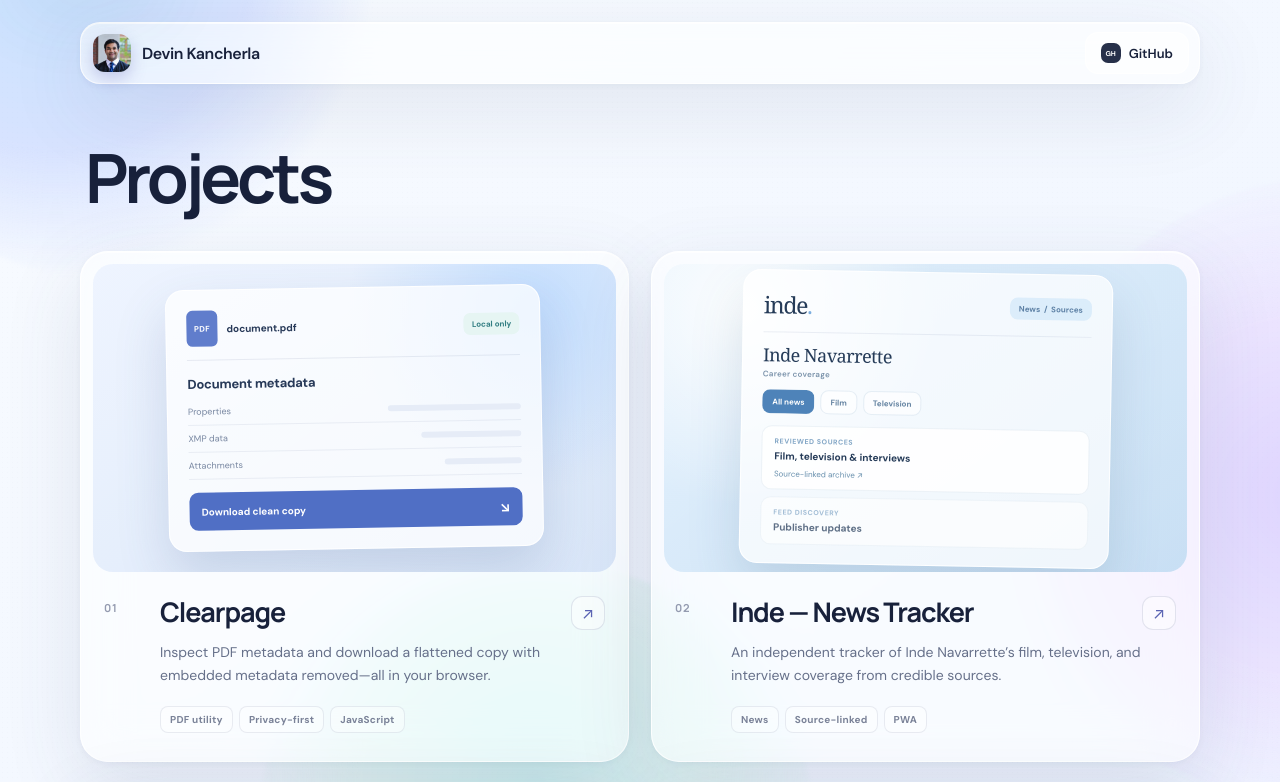
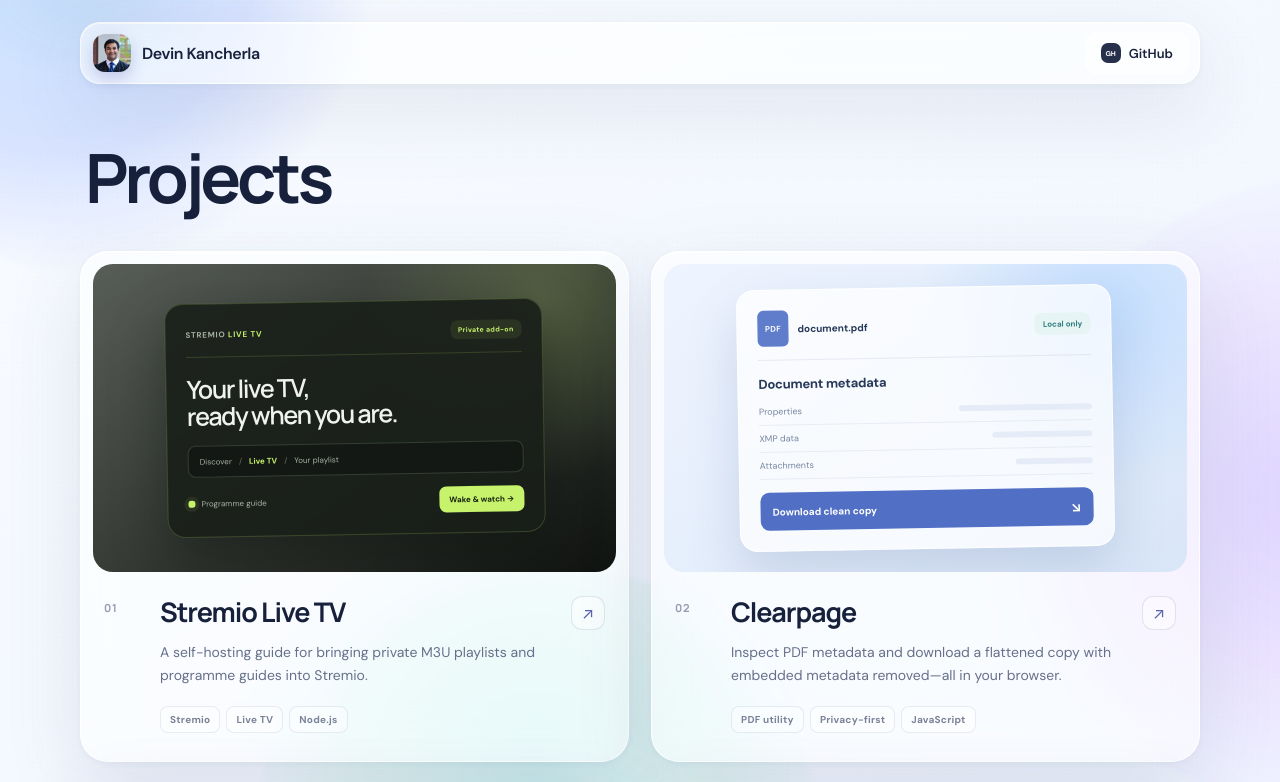
Before and after one commit to dev1niscool/dev1niscool.github.io, a plain HTML site: page index.html in a window 1280 px wide. Shown: the top 782 px of the page. Drawn offline with Linux system fonts and the light colour scheme.

Commit message:
Add Stremio Live TV project

```diff
--- a/index.html
+++ b/index.html
@@ -74,6 +74,37 @@
         <div class="project-grid">
           <article class="project-card glass reveal-card">
             <a
+              class="project-preview preview-stremio"
+              href="https://dev1niscool.github.io/stremio-live-tv/"
+              target="_blank"
+              rel="noreferrer"
+              aria-label="Open Stremio Live TV"
+            >
+              <div class="stremio-panel" aria-hidden="true">
+                <div class="stremio-head"><span>STREMIO <b>LIVE TV</b></span><small>Private add-on</small></div>
+                <div class="stremio-title">Your live TV,<br />ready when you are.</div>
+                <div class="stremio-flow"><span>Discover</span><i>/</i><b>Live TV</b><i>/</i><span>Your playlist</span></div>
+                <div class="stremio-guide">
+                  <span><i></i>Programme guide</span>
+                  <b>Wake &amp; watch →</b>
+                </div>
+              </div>
+            </a>
+            <div class="project-info">
+              <div class="project-number">01</div>
+              <div class="project-copy">
+                <div class="project-title-line">
+                  <h3>Stremio Live TV</h3>
+                  <a class="arrow-link" href="https://dev1niscool.github.io/stremio-live-tv/" target="_blank" rel="noreferrer" aria-label="Visit Stremio Live TV">↗</a>
+                </div>
+                <p>A self-hosting guide for bringing private M3U playlists and programme guides into Stremio.</p>
+                <div class="tag-list"><span>Stremio</span><span>Live TV</span><span>Node.js</span></div>
+              </div>
+            </div>
+          </article>
+
+          <article class="project-card glass reveal-card">
+            <a
               class="project-preview preview-clearpage"
               href="https://dev1niscool.github.io/pdf-metadata/"
               target="_blank"
@@ -90,7 +121,7 @@
               </div>
             </a>
             <div class="project-info">
-              <div class="project-number">01</div>
+              <div class="project-number">02</div>
               <div class="project-copy">
                 <div class="project-title-line">
                   <h3>Clearpage</h3>
@@ -119,7 +150,7 @@
               </div>
             </a>
             <div class="project-info">
-              <div class="project-number">02</div>
+              <div class="project-number">03</div>
               <div class="project-copy">
                 <div class="project-title-line">
                   <h3>Inde — News Tracker</h3>
@@ -158,7 +189,7 @@
               </div>
             </a>
             <div class="project-info">
-              <div class="project-number">03</div>
+              <div class="project-number">04</div>
               <div class="project-copy">
                 <div class="project-title-line">
                   <h3>M3U Playlist Scanner</h3>
@@ -198,7 +229,7 @@
               </div>
             </a>
             <div class="project-info">
-              <div class="project-number">04</div>
+              <div class="project-number">05</div>
               <div class="project-copy">
                 <div class="project-title-line">
                   <h3>Autonomic Pharmacology Lab</h3>
@@ -233,7 +264,7 @@
               </div>
             </a>
             <div class="project-info">
-              <div class="project-number">05</div>
+              <div class="project-number">06</div>
               <div class="project-copy">
                 <div class="project-title-line">
                   <h3>Market Signals</h3>
@@ -267,7 +298,7 @@
               </div>
             </a>
             <div class="project-info">
-              <div class="project-number">06</div>
+              <div class="project-number">07</div>
               <div class="project-copy">
                 <div class="project-title-line">
                   <h3>GLP-1 Concentration Plotter</h3>
@@ -296,7 +327,7 @@
               </div>
             </a>
             <div class="project-info">
-              <div class="project-number">07</div>
+              <div class="project-number">08</div>
               <div class="project-copy">
                 <div class="project-title-line">
                   <h3>FanterFootbah Treasurer</h3>
@@ -323,7 +354,7 @@
               </div>
             </a>
             <div class="project-info">
-              <div class="project-number">08</div>
+              <div class="project-number">09</div>
               <div class="project-copy">
                 <div class="project-title-line">
                   <h3>IDR Arbitration Tool</h3>
@@ -351,7 +382,7 @@
               </div>
             </a>
             <div class="project-info">
-              <div class="project-number">09</div>
+              <div class="project-number">10</div>
               <div class="project-copy">
                 <div class="project-title-line">
                   <h3>GLP-1 Evidence Atlas</h3>
@@ -379,7 +410,7 @@
               </div>
             </a>
             <div class="project-info">
-              <div class="project-number">10</div>
+              <div class="project-number">11</div>
               <div class="project-copy">
                 <div class="project-title-line">
                   <h3>Instagram Unfollower Checker</h3>
--- a/styles.css
+++ b/styles.css
@@ -106,6 +106,13 @@ main, footer { width: min(1120px, calc(100% - 40px)); margin-inline: auto; }
 .arrow-link:hover { background: white; transform: translate(2px,-2px); }
 .tag-list { display: flex; gap: 6px; flex-wrap: wrap; }
 .tag-list span { padding: 6px 9px; border: 1px solid rgba(75,87,132,.11); border-radius: 8px; color: #7a8298; background: rgba(255,255,255,.36); font-size: 10px; font-weight: 700; letter-spacing: .025em; }
+
+.preview-stremio { background: radial-gradient(circle at 86% 12%, rgba(198,243,107,.2), transparent 34%), linear-gradient(145deg, #20271f, #101310); }
+.stremio-panel { width: 82%; max-width: 378px; padding: 20px; border: 1px solid rgba(198,243,107,.18); border-radius: 18px; color: #f0f3ed; background: rgba(25,30,25,.9); box-shadow: 0 24px 54px rgba(7,12,7,.38); transform: rotate(-1deg); }
+.stremio-head { display: flex; align-items: center; justify-content: space-between; gap: 12px; padding-bottom: 13px; border-bottom: 1px solid rgba(198,243,107,.15); font-size: 8px; font-weight: 700; letter-spacing: .09em; }.stremio-head span { color: #a7b2a3; }.stremio-head span b { color: #c6f36b; }.stremio-head small { padding: 5px 8px; border-radius: 7px; color: #c6f36b; background: rgba(198,243,107,.08); font-size: 7px; letter-spacing: .04em; }
+.stremio-title { margin: 18px 0 16px; font-family: "Manrope", sans-serif; font-size: 25px; font-weight: 600; line-height: 1.08; letter-spacing: -.055em; }
+.stremio-flow { display: flex; align-items: center; gap: 7px; padding: 10px 11px; border: 1px solid #343d32; border-radius: 8px; color: #a7b2a3; background: #141814; font-size: 8px; white-space: nowrap; }.stremio-flow i { color: #677063; font-style: normal; }.stremio-flow b { color: #c6f36b; }
+.stremio-guide { display: flex; align-items: center; justify-content: space-between; gap: 9px; margin-top: 13px; color: #a7b2a3; font-size: 8px; }.stremio-guide span { display: flex; align-items: center; gap: 6px; }.stremio-guide span i { width: 7px; height: 7px; border-radius: 3px; background: #c6f36b; box-shadow: 0 0 0 4px rgba(198,243,107,.08); }.stremio-guide b { padding: 8px 10px; border-radius: 7px; color: #182111; background: #c6f36b; font-size: 8px; }
 
 .preview-clearpage { background: radial-gradient(circle at 84% 14%, rgba(178,213,255,.8), transparent 36%), linear-gradient(145deg, #e9f1ff, #d9e6f8); }
 .clearpage-panel { width: 82%; max-width: 375px; padding: 20px; border: 1px solid rgba(255,255,255,.9); border-radius: 18px; color: #273958; background: rgba(255,255,255,.72); box-shadow: 0 24px 52px rgba(63,91,142,.18); transform: rotate(-1deg); }
@@ -252,7 +259,7 @@ footer > a:last-child { font-weight: 700; color: #5b6382; }
   .pupil-gauge::before { width: 68px; height: 68px; }
   .pupil-gauge span { width: 36px; height: 36px; }
   .market-panel { width: 88%; }
-  .clearpage-panel, .inde-panel { width: 88%; padding: 17px; }
+  .stremio-panel, .clearpage-panel, .inde-panel { width: 88%; padding: 17px; }
   .scanner-panel { width: 88%; padding: 17px; }
   .follow-panel { width: 82%; }
   footer { min-height: 145px; flex-wrap: wrap; padding: 25px 0; }
```
